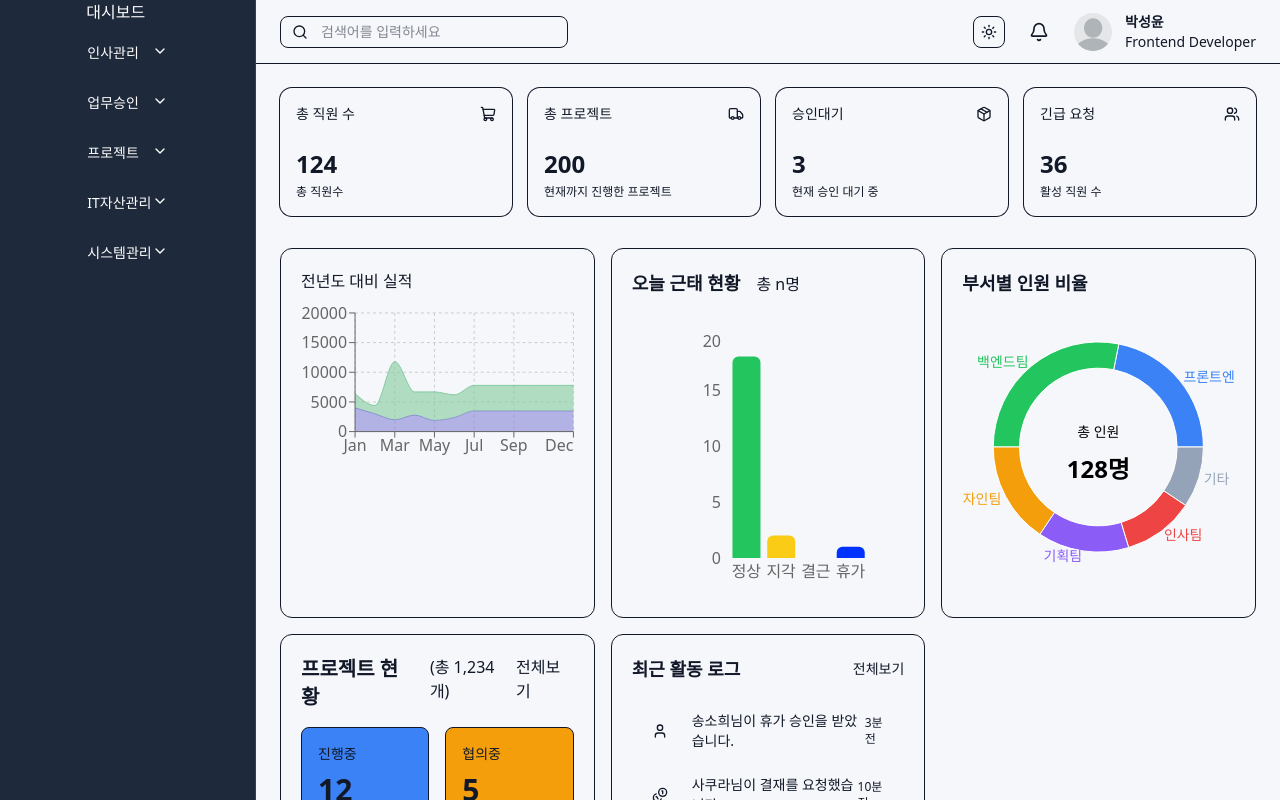
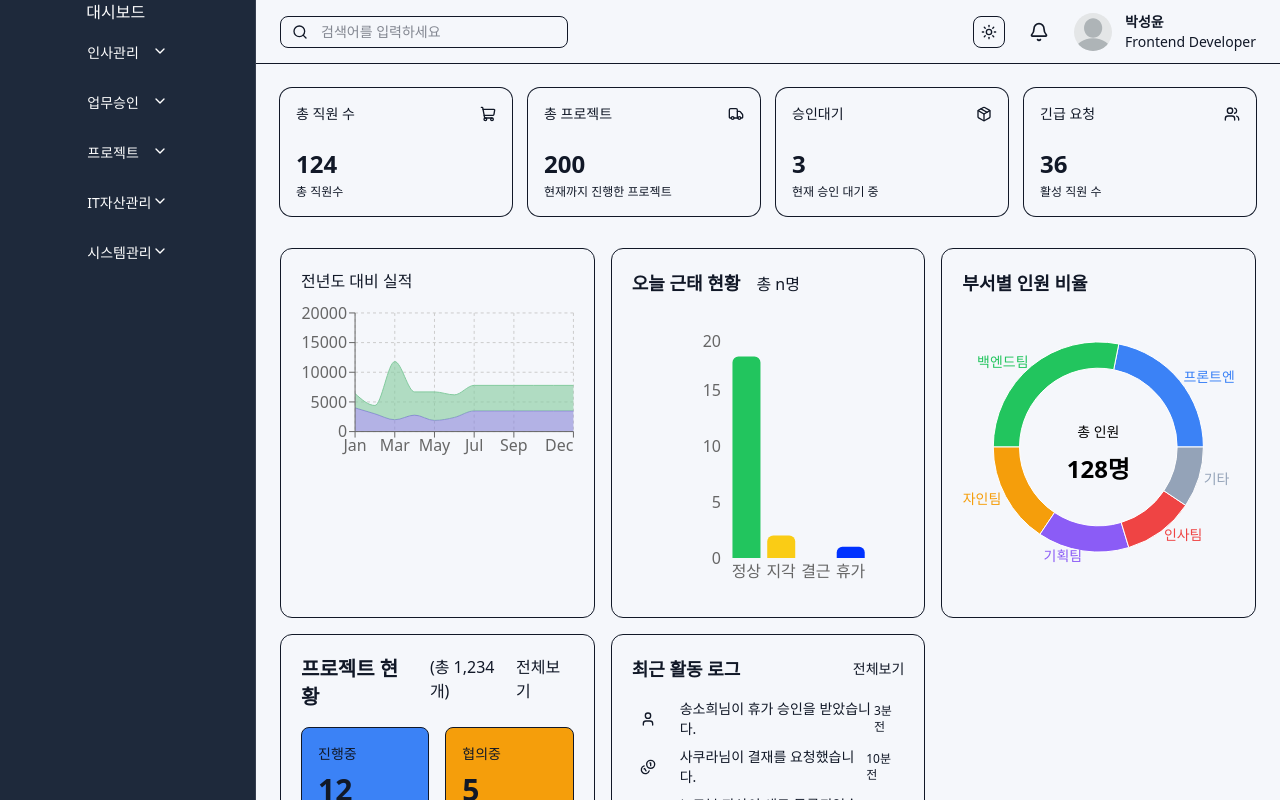
Before and after one commit to psy0821-k/erp-system, a Next.js app: page / in a window 1280 px wide. Shown: the top 800 px of the page. Built offline with nearby package versions, Linux system fonts and the light colour scheme; some icons are missing.

Commit message:
style: 대시보드 최근 활동 디자인

```diff
--- a/src/components/dashboard/recent-log.tsx
+++ b/src/components/dashboard/recent-log.tsx
@@ -4,7 +4,7 @@ import Link from 'next/link';
 const RecentLog = () => {
   return (
     <section className="rounded-xl border p-5">
-      <div className="flex items-center justify-between">
+      <div className="flex items-center justify-between mb-4">
         <h2 className="text-lg font-semibold">최근 활동 로그</h2>
 
         <Link href="#" className="text-sm text-muted-foreground hover:underline">
@@ -17,7 +17,7 @@ const RecentLog = () => {
           const Icon = log.icon;
 
           return (
-            <article key={log.id} className="flex items-center justify-between rounded-lg p-3">
+            <article key={log.id} className="flex items-center justify-between rounded-lg mt-2">
               <div className="flex items-center gap-4">
                 <div className="rounded-full bg-muted p-2">
                   <Icon className="h-4 w-4" />
```
